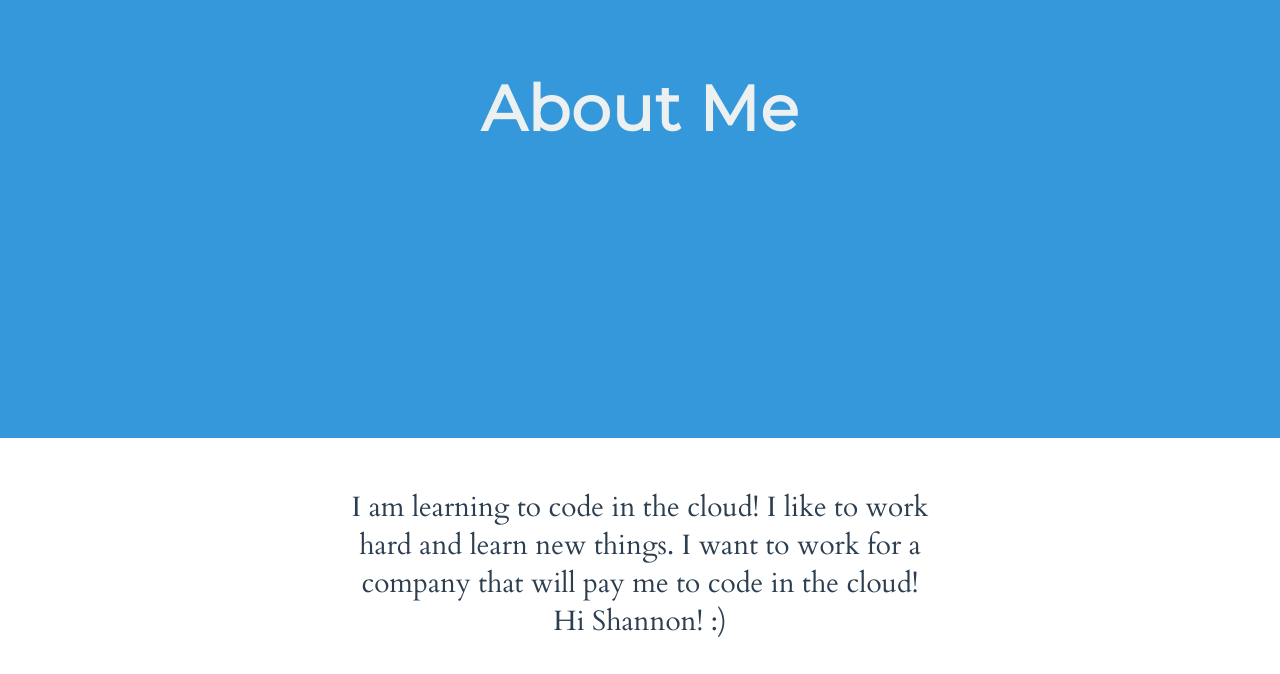
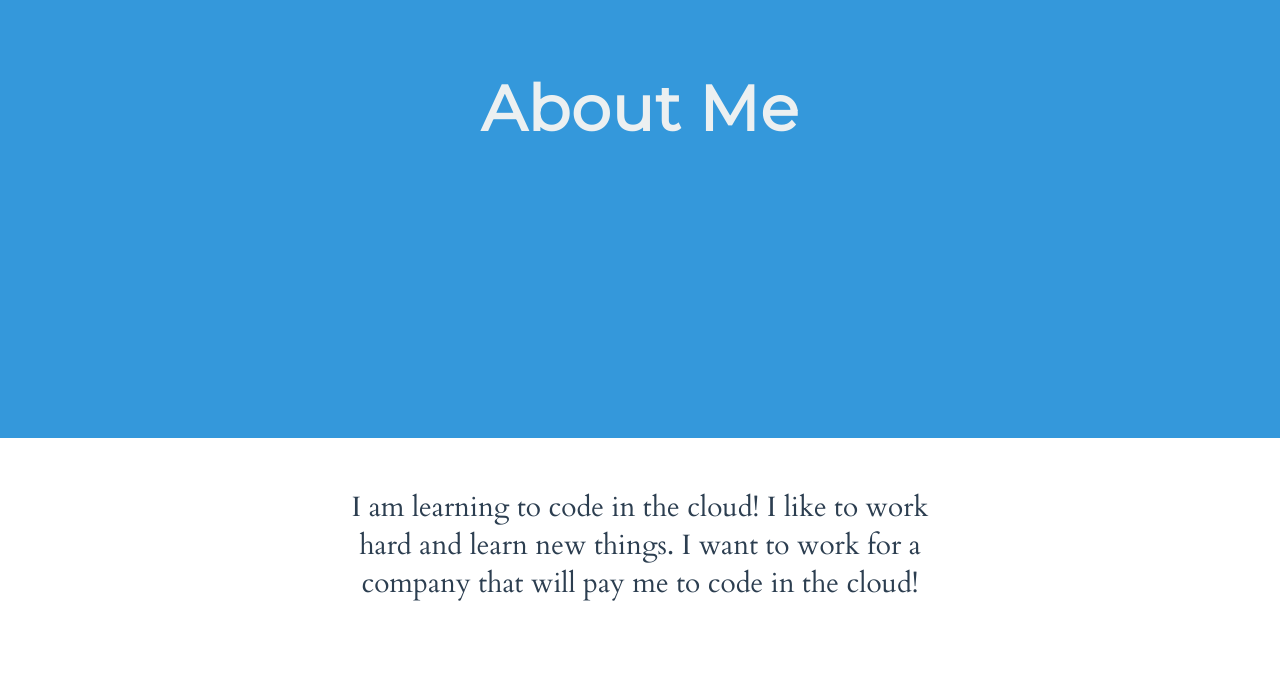
Before and after one commit to DRpandaMD/serverless-portfolio, a React app: page index.html in a window 1280 px wide. Shown: the part 1670-2344 px from the top of the page. Built offline with nearby package versions, Linux system fonts and the light colour scheme.

Commit message:
pipeline demo

```diff
--- a/index.html
+++ b/index.html
@@ -71,8 +71,7 @@
     <section class="section section--alignCentered section--description">
       <p class="color--darkgrey section__description">
         I am learning to code in the cloud! I like to work hard and learn new things.
-        I want to work for a company that will pay me to code in the cloud! <br>
-        Hi Shannon! :)
+        I want to work for a company that will pay me to code in the cloud!
       </p>
 
     <div class="background--skyBlue modal--closed">
--- a/package.json
+++ b/package.json
@@ -24,8 +24,14 @@
   },
   "devDependencies": {
     "babel-core": "^6.26.0",
+    "babel-jest": "^22.4.3",
     "babel-loader": "^7.1.4",
+    "babel-preset-env": "^1.6.1",
     "babel-preset-react": "^6.24.1",
+    "enzyme": "^3.3.0",
+    "enzyme-adapter-react-16": "^1.1.1",
+    "jest": "^22.4.3",
+    "react-test-renderer": "^16.2.0",
     "webpack": "^4.2.0",
     "webpack-cli": "^2.0.13"
   }
```
Also changed, not shown: 1 other file.
